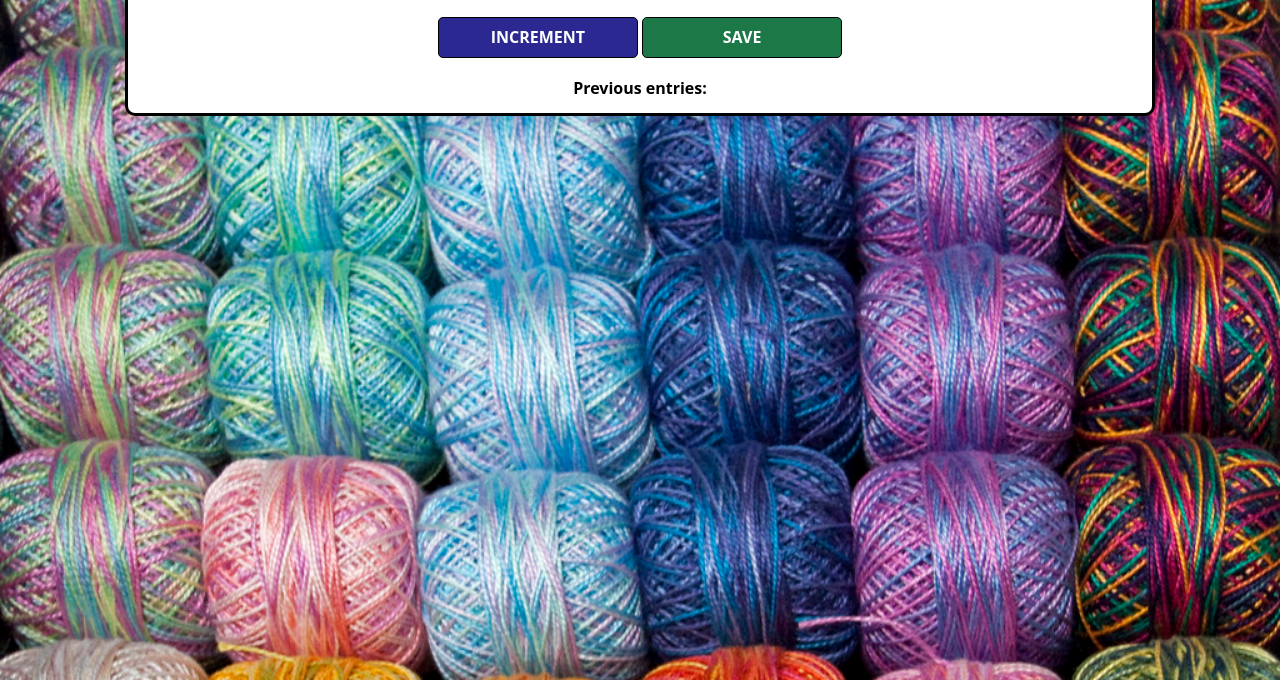
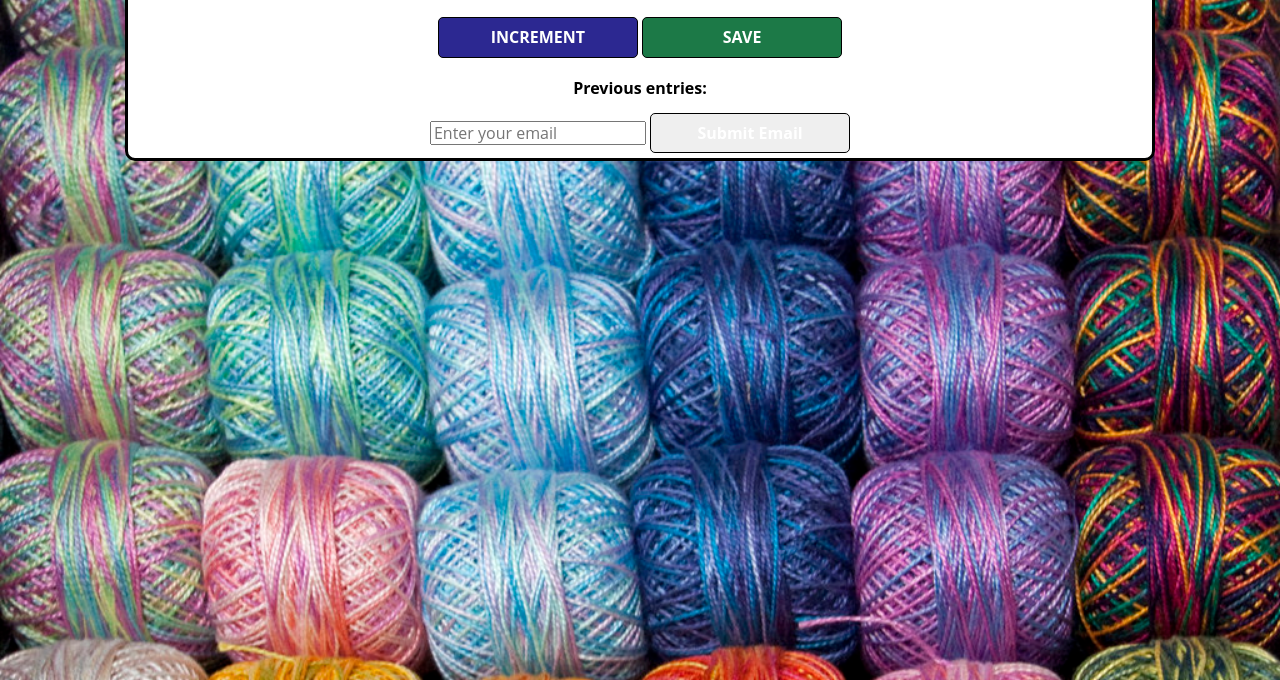
Before and after one commit to soumyashree2311/git_training_repo, a plain HTML site: page index.html in a window 1280 px wide. Shown: the part 120-800 px from the top of the page. Drawn offline with nearby package versions, Linux system fonts and the light colour scheme.

Commit message:
Update index.html and index.js with validation feature

```diff
--- a/index.html
+++ b/index.html
@@ -12,6 +12,12 @@
         <button id="increment-btn" onclick="increment()">INCREMENT</button>
         <button id="save-btn" onclick="save()">SAVE</button>
         <p id="save-el">Previous entries: </p>
+
+        <!-- New Email Validation Feature -->
+        <input type="email" id="email" placeholder="Enter your email">
+        <p id="error" style="color:red; display:none;">Invalid email address</p>
+        <button onclick="validateEmail()">Submit Email</button>
+
     </div>
     <script src="index.js">
         nnerText
--- a/index.js
+++ b/index.js
@@ -13,3 +13,17 @@ function save() {
     countEl.textContent = 0
     count = 0
 }
+
+function validateEmail() {
+    const email = document.getElementById("email").value;
+    const error = document.getElementById("error");
+
+    const emailPattern = /^[^ ]+@[^ ]+\.[a-z]{2,3}$/;
+
+    if (!email.match(emailPattern)) {
+        error.style.display = "block";
+    } else {
+        error.style.display = "none";
+        alert("Email is valid!");
+    }
+}
```
